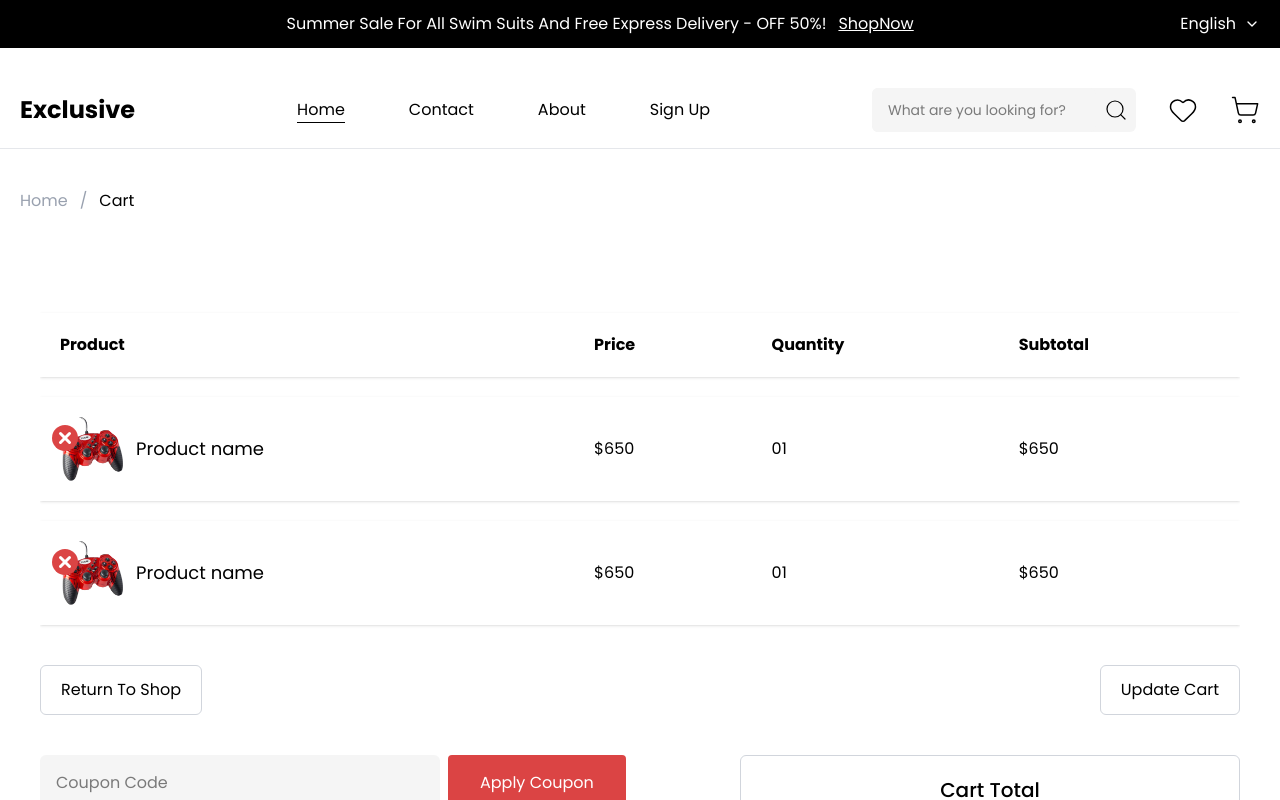
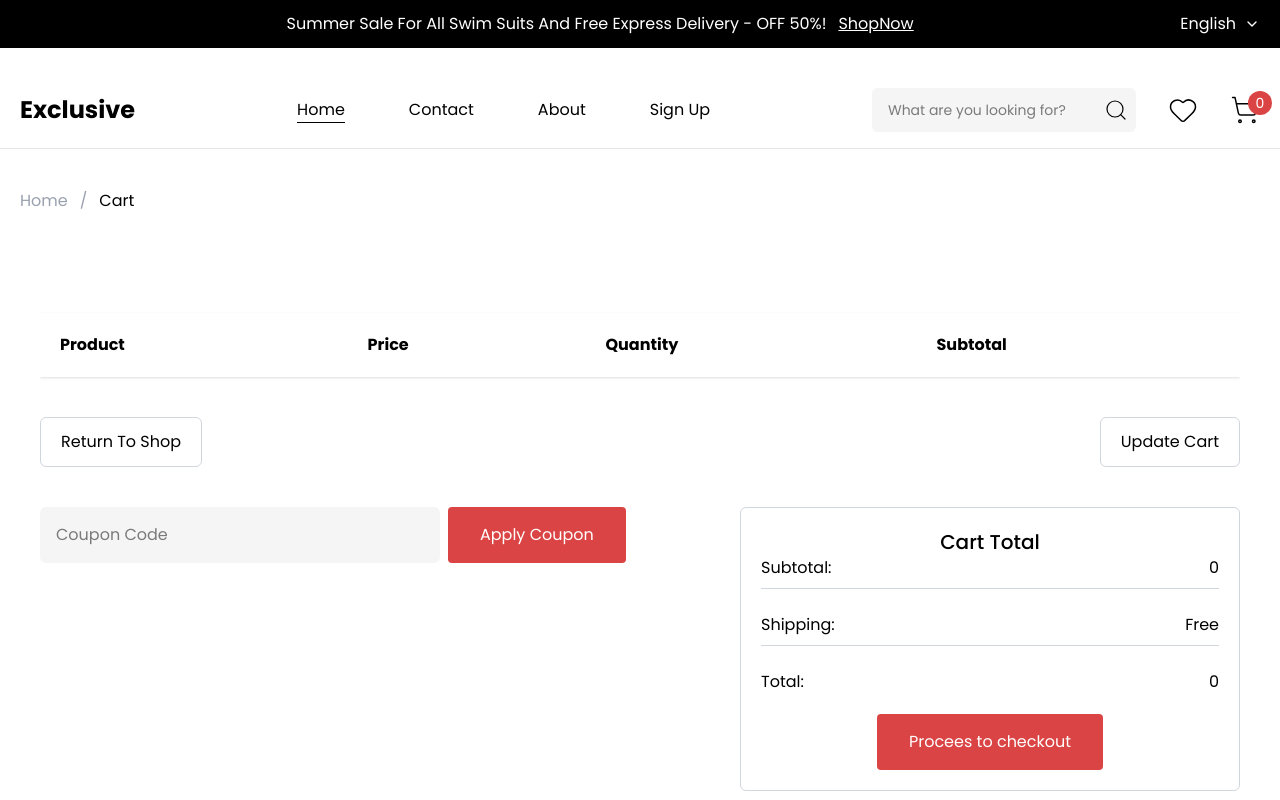
Before and after one commit to HishamAbualhaj/ecommerce_figma, a React (Vite) app: page /cart in a window 1280 px wide. Shown: the top 800 px of the page. Built offline with nearby package versions, Linux system fonts and the light colour scheme.

Commit message:
feat: create add to cart functionality

```diff
--- a/src/components/CartTotal.tsx
+++ b/src/components/CartTotal.tsx
@@ -1,14 +1,43 @@
+import { useContext, useEffect, useState } from "react";
+import { CartContext } from "../context/CartProvider";
+
 const CartTotal = () => {
-  const cartDetails = [
+  const [total, setTotal] = useState<number>(0);
+  const [cartDetails, setCartDetails] = useState<
+    { title: string; value: number | string }[]
+  >([
     {
-      tilte: "Subtotal:",
-      value: "$1750",
+      title: "Subtotal:",
+      value: "",
     },
     {
-      tilte: "Shipping:",
+      title: "Shipping:",
       value: "Free",
     },
-  ];
+  ]);
+
+  const cart = useContext(CartContext)?.cart;
+
+  useEffect(() => {
+    let total = 0;
+    cart?.forEach((item) => {
+      total += item.price * (item.quantity ?? 1);
+    });
+    setTotal(total);
+  }, [cart]);
+
+  useEffect(() => {
+    setCartDetails([
+      {
+        title: "Subtotal:",
+        value: total,
+      },
+      {
+        title: "Shipping:",
+        value: "Free",
+      },
+    ]);
+  }, [total]);
   return (
     <div className="flex flex-col gap-6">
       {cartDetails.map((cartItem, i) => (
@@ -16,13 +45,13 @@ const CartTotal = () => {
           key={i}
           className="flex justify-between pb-2 border-b border-gray-300"
         >
-          <div className="">{cartItem.tilte}</div>
+          <div className="">{cartItem.title}</div>
           <div className="">{cartItem.value}</div>
         </div>
       ))}
       <div className="flex justify-between pb-2">
         <div className="">Total:</div>
-        <div className="">$1750</div>
+        <div className="">{total}</div>
       </div>
     </div>
   );
--- a/src/components/Header.tsx
+++ b/src/components/Header.tsx
@@ -1,7 +1,8 @@
-import { useState } from "react";
+import { useContext, useEffect, useState } from "react";
 import AnnouncementBar from "./AnnouncementBar";
 import { Heart, Menu, Search, ShoppingCart } from "lucide-react";
-
+import { Link } from "react-router-dom";
+import { CartContext } from "../context/CartProvider";
 const navs = [
   { text: "Home", link: "/" },
   { text: "Contact", link: "/contact" },
@@ -12,6 +13,13 @@ const navs = [
 const Header = () => {
   const [active, setActive] = useState(0);
 
+  const [cartItem, setCartItem] = useState(0);
+
+  const context = useContext(CartContext) || { cart: [] };
+
+  useEffect(() => {
+    setCartItem(context.cart.length);
+  }, [context.cart]);
   const [isNavOpen, setIsNavOpen] = useState(false);
   return (
     <>
@@ -58,7 +66,13 @@ const Header = () => {
                 </div>
               </div>
               <Heart strokeWidth={1.2} size={30} />
-              <ShoppingCart strokeWidth={1.2} size={30} />
+              <Link className="relative" to="/cart">
+                <ShoppingCart strokeWidth={1.2} size={30} />
+                <div className="z-10 absolute -top-1 -right-3 text-sm text-white h-6 w-6 bg-primary rounded-full flex justify-center items-center">
+                  {cartItem}
+                </div>
+
+              </Link>
             </div>
           </div>
         </div>
--- a/src/components/ui/DeletePopup.tsx
+++ b/src/components/ui/DeletePopup.tsx
@@ -16,7 +16,6 @@ const DeletePopup = ({
   return (
     <div className="fixed inset-0 bg-black/50 flex justify-center items-center z-50">
       <div className="bg-white rounded-md p-6 w-[90%] max-w-sm shadow-lg relative">
-        {/* Close button */}
         <button
           onClick={onClose}
           className="absolute right-3 top-3 text-gray-500 hover:text-black"
@@ -24,13 +23,10 @@ const DeletePopup = ({
           <X size={20} />
         </button>
 
-        {/* Title */}
         <h2 className="text-lg font-semibold mb-2 text-gray-900">{title}</h2>
 
-        {/* Warning message */}
         <p className="text-gray-600 mb-5 text-sm">{message}</p>
 
-        {/* Action buttons */}
         <div className="flex justify-end gap-3">
           <button
             onClick={onClose}
--- a/src/components/ui/ProductCard.tsx
+++ b/src/components/ui/ProductCard.tsx
@@ -8,29 +8,11 @@ import {
   type PropsWithChildren,
   type SetStateAction,
 } from "react";
-interface ProductCardProps {
-  title: string;
-  price: number;
-  discount: number;
-  stars: number;
-  reviews: number;
-  image: string;
-  isFavorite: boolean;
-  colors?: string[];
-  badget?: "New" | "Hot" | "Discount";
-}
-type productType = {
-  title: string;
-  price: number;
-  discount: number;
-  stars: number;
-  reviews: number;
-  image: string;
-  isFavorite: boolean;
-  colors?: string[];
-  badget?: "New" | "Hot" | "Discount";
-};
-type ProductCardComponent = FC<PropsWithChildren<productType>> & {
+import CartProvider from "../../context/CartProvider";
+import { CartContext } from "../../context/CartProvider";
+import type { ProductType } from "../../types";
+
+type ProductCardComponent = FC<PropsWithChildren<ProductType>> & {
   ProductImage: FC;
   ProductBadget: FC;
   ProductAction: FC;
@@ -42,8 +24,8 @@ type ProductCardComponent = FC<PropsWithChildren<productType>> & {
 };
 
 interface ProductCardContextProps {
-  product: productType | null;
-  setProduct: Dispatch<SetStateAction<productType | null>>;
+  product: ProductType | null;
+  setProduct: Dispatch<SetStateAction<ProductType | null>>;
 }
 
 const ProductCardContext = createContext<ProductCardContextProps | null>(null);
@@ -56,6 +38,7 @@ const useProduct = () => {
   return context;
 };
 const ProductCard: ProductCardComponent = ({
+  id,
   title,
   price,
   discount,
@@ -67,7 +50,8 @@ const ProductCard: ProductCardComponent = ({
   badget,
   children,
 }) => {
-  const [product, setProduct] = useState<productType | null>({
+  const [product, setProduct] = useState<ProductType | null>({
+    id,
     title,
     price,
     discount,
@@ -89,6 +73,12 @@ ProductCard.ProductImage = () => {
   const [addToCart, setAddToCart] = useState<boolean>(false);
   const { product } = useProduct();
   const image = product?.image;
+
+  const cart = useContext(CartContext);
+
+  const handleAddToCart = (product: ProductType) => {
+    cart?.addToCart(product);
+  };
   return (
     <div
       onMouseEnter={() => {
@@ -107,6 +97,22 @@ ProductCard.ProductImage = () => {
         />
       </div>
       <div
+        onClick={() => {
+          handleAddToCart(
+            product || {
+              id: "default-id",
+              title: "Unknown Product",
+              price: 0,
+              discount: 0,
+              stars: 0,
+              reviews: 0,
+              image: "",
+              isFavorite: false,
+              colors: ["#000000", "#FFFFFF"],
+              badget: undefined as "New" | "Hot" | "Discount" | undefined,
+            }
+          );
+        }}
         className={`${
           addToCart ? "max-h-96" : "max-h-0"
         } cursor-pointer overflow-hidden transition-all duration-200`}
@@ -235,7 +241,7 @@ ProductCard.ProductColorSwitch = () => {
       {colors?.map((color, i) => (
         <div
           onClick={() => {
-            setSelectedColor(color)
+            setSelectedColor(color);
           }}
           key={i}
           style={{
--- /dev/null
+++ b/src/context/CartProvider.tsx
@@ -0,0 +1,69 @@
+import React, { createContext, useEffect, useState } from "react";
+import type { ProductType } from "../types";
+interface CartContextType {
+  cart: ProductType[];
+  addToCart: (product: ProductType) => void;
+  removeQuantity: (product: ProductType) => void;
+  removeFromCart: (id: string) => void;
+  clearCart: () => void;
+}
+
+export const CartContext = createContext<CartContextType | null>(null);
+
+const CartProvider = ({ children }: { children: React.ReactNode }) => {
+  const [cart, setCart] = useState<ProductType[]>([]);
+
+  useEffect(() => {
+    const saved = localStorage.getItem("cart");
+    if (saved) setCart(JSON.parse(saved));
+  }, []);
+
+  useEffect(() => {
+    if (cart.length > 0) {
+      localStorage.setItem("cart", JSON.stringify(cart));
+    }
+  }, [cart]);
+
+  const addToCart = (product: ProductType) => {
+    setCart((prev) => {
+      const isFound = prev.find((p) => p.id === product.id);
+
+      if (isFound) {
+        return prev.map((p) =>
+          p.id === product.id ? { ...p, quantity: (p.quantity || 1) + 1 } : p
+        );
+      }
+
+      return [...prev, { ...product }];
+    });
+  };
+
+  const removeQuantity = (product: ProductType) => {
+    setCart((prev) => {
+      const isFound = prev.find((p) => p.id === product.id);
+
+      if (isFound) {
+        return prev.map((p) =>
+          p.id === product.id ? { ...p, quantity: (p.quantity || 1) - 1 } : p
+        );
+      }
+
+      return [...prev];
+    });
+  };
+  const removeFromCart = (id: string) => {
+    setCart((prev) => prev.filter((p) => p.id !== id));
+  };
+
+  const clearCart = () => setCart([]);
+
+  return (
+    <CartContext.Provider
+      value={{ cart, addToCart, removeQuantity, removeFromCart, clearCart }}
+    >
+      {children}
+    </CartContext.Provider>
+  );
+};
+
+export default CartProvider;
--- a/src/main.tsx
+++ b/src/main.tsx
@@ -8,6 +8,7 @@ import Login from "./pages/Login/Login.tsx";
 import Cart from "./pages/Cart/Cart.tsx";
 import Checkout from "./pages/Checkout/Checkout.tsx";
 import ProductDetails from "./pages/Products/ProductDetails/ProductDetails.tsx";
+import CartProvider from "./context/CartProvider.tsx";
 const router = createBrowserRouter([
   {
     path: "/",
@@ -25,6 +26,8 @@ const router = createBrowserRouter([
 
 createRoot(document.getElementById("root")!).render(
   <StrictMode>
-    <RouterProvider router={router} />
+    <CartProvider>
+      <RouterProvider router={router} />
+    </CartProvider>
   </StrictMode>
 );
--- a/src/pages/Cart/Cart.tsx
+++ b/src/pages/Cart/Cart.tsx
@@ -1,75 +1,90 @@
-import Footer from "../../components/Footer";
-import Header from "../../components/Header";
 import BreadCrumb from "../../components/ui/BreadCrumb";
 import Table from "../../components/ui/Table";
 import type { Column } from "../../components/ui/Table";
-import Product from "../../assets/product_1.png";
-import { X } from "lucide-react";
+import {
+  ChevronDown,
+  ChevronDownSquareIcon,
+  ChevronUpSquareIcon,
+  X,
+} from "lucide-react";
 import Button from "../../components/ui/Button";
-import { useState } from "react";
+import { useContext, useEffect, useState } from "react";
 import DeletePopup from "../../components/ui/DeletePopup";
 import CartTotal from "../../components/CartTotal";
-import type { ProductCart } from "../../types";
+import type { ProductCart, ProductType } from "../../types";
 import Coupon from "../../components/Coupon";
+import { CartContext } from "../../context/CartProvider";
 
 const Cart = () => {
   const [popup, setPopup] = useState<boolean>(false);
   const [productId, setProductId] = useState<string>("");
+
+  const [cart, setCart] = useState<ProductType[]>([]);
+
+  const [data, setData] = useState<ProductCart[]>([]);
   const columns: Column<ProductCart>[] = [
     { key: "product", lable: "Product" },
     { key: "price", lable: "Price" },
     { key: "quantity", lable: "Quantity" },
     { key: "total", lable: "Subtotal" },
   ];
+  const context = useContext(CartContext) ?? {
+    cart: [],
+    removeFromCart: () => {},
+    addToCart: () => {},
+    removeQuantity: () => {},
+  };
 
-  const data: ProductCart[] = [
-    {
-      productId: "",
-      productName: "",
+  useEffect(() => {
+    setCart(context.cart);
+  }, [context.cart]);
+
+  useEffect(() => {
+    const arr = cart.map((item) => ({
+      productId: item.id,
+      productName: item.title,
       product: (
         <div className="flex gap-3 items-center">
           <div className="relative">
             <div
               onClick={() => {
+                setProductId(item.id);
                 setPopup(true);
               }}
               className="cursor-pointer hover:bg-red-700 absolute top-2 -left-2 bg-primary text-white rounded-full p-1"
             >
               <X size={18} strokeWidth={4} />
             </div>
-            <img className="max-w-16" src={Product} alt="" />
+            <img className="max-w-16" src={item.image} alt="" />
           </div>
-          <div className="sm:text-lg">Product name</div>
+          <div className="sm:text-lg"></div>
         </div>
       ),
-      price: "$650",
-      quantity: "01",
-      total: "$650",
-    },
-    {
-      productId: "",
-      productName: "",
-      product: (
-        <div className="flex gap-3 items-center">
-          <div className="relative">
-            <div
+      price: item.price,
+      quantity: (
+        <div className="flex border border-gray-300 rounded-sm items-center w-fit p-3 py-2 gap-3">
+          <div className="text-lg font-medium">{item.quantity ?? "01"}</div>
+          <div className="flex flex-col gap-1">
+            <ChevronUpSquareIcon
               onClick={() => {
-                setPopup(true);
+                context.addToCart(item);
               }}
-              className="cursor-pointer hover:bg-red-700 absolute top-2 -left-2 bg-primary text-white rounded-full p-1"
-            >
-              <X size={18} strokeWidth={4} />
-            </div>
-            <img className="max-w-16" src={Product} alt="" />
+              className="text-gray-700 hover:text-gray-500 cursor-pointer"
+            />
+            <ChevronDownSquareIcon
+              onClick={() => {
+                if (item.quantity === 1) return;
+                context.removeQuantity(item);
+              }}
+              className="text-gray-700 hover:text-gray-500 cursor-pointer"
+            />
           </div>
-          <div className="sm:text-lg">Product name</div>
         </div>
       ),
-      price: "$650",
-      quantity: "01",
-      total: "$650",
-    },
-  ];
+      total: item.price * 1,
+    }));
+    setData(arr);
+  }, [cart]);
 
   return (
     <>
@@ -82,7 +97,10 @@ const Cart = () => {
             <DeletePopup
               title="Delete Item"
               message="Are you sure you want to remove this item from your cart? This action cannot be undone."
-              onConfirm={() => {}}
+              onConfirm={() => {
+                context.removeFromCart(productId);
+                setPopup(false);
+              }}
               onClose={() => setPopup(false)}
             />
           )}
```
